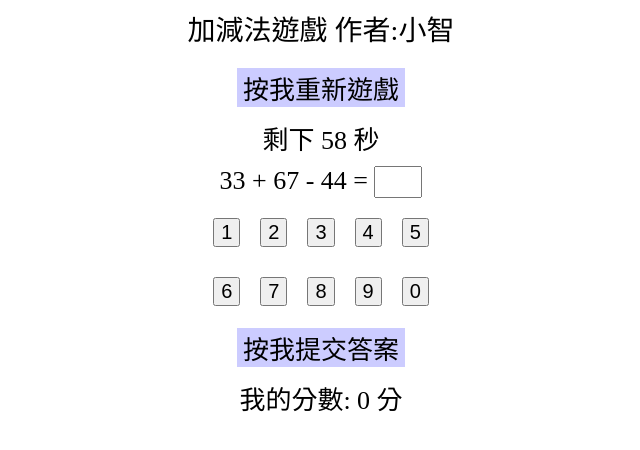
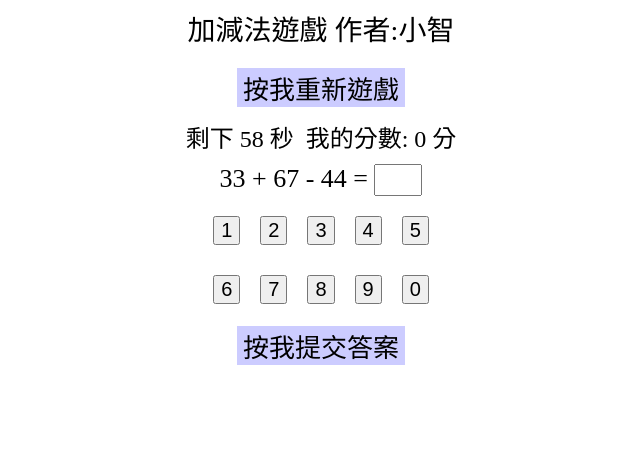
Before and after one commit to 10543218/PlusMinusTest, a plain HTML site: page index.html in a window 1280 px wide. Both pictures are taken after a click on the button "按我開始遊戲". Shown: the whole page, without its empty margins (319-959 px from the left). Drawn offline with Linux system fonts and the light colour scheme.

Commit message:
Update index.html

```diff
--- a/index.html
+++ b/index.html
@@ -31,7 +31,7 @@
 
 			.sec{
 				text-align: center;
-				font-size: 26px;
+				font-size: 24px;
 				margin-top: 10px;
 				visibility: hidden;
 			}
@@ -44,7 +44,7 @@
 
 			.submit, .restart, .myPoint{
 				text-align: center;
-				font-size: 26px;
+				font-size: 24px;
 				margin-top: 10px;
 				visibility: hidden;
 			}
@@ -65,7 +65,10 @@
 				font-size: 20px;
 			}
 
-
+			.secPoint{
+				display: flex;
+				justify-content: center;
+			}
 
 
 		</style>
@@ -73,7 +76,12 @@
 	<body>
 		<div class='title'>加減法遊戲 作者:小智</div><br>
 		<div class='mid'><input type="button" id="start" value="按我開始遊戲" class="button"/></div>
-		<div class='sec' id="sec">剩下 60 秒</div>
+		<div class="secPoint">
+			<div class='sec' id="sec">剩下 60 秒</div>
+			<div class='myPoint' id="myPoint">我的分數: ? 分</div>
+		</div>
+
+
 		<div class="question" id="qs">? &nbsp+&nbsp ? &nbsp-&nbsp ? = <input type="tel" class="inputAns" id="inputAns"></div>
 		<div class="qsNum" id="qsNum1">
 			<input class="num" type="button" value="1">
@@ -91,7 +99,6 @@
 		</div>
 
 		<div class='submit' id="submit"><input type="button" value="按我提交答案" class="button" /></div>
-		<div class='myPoint' id="myPoint">我的分數: ? 分</div>
 
 
 
@@ -143,7 +150,7 @@
 			qsNum1.style.visibility="visible";
 			qsNum2.style.visibility="visible";
 			myPoint.style.visibility="visible";
-			myPoint.innerHTML = "我的分數: " + score + " 分";
+			myPoint.innerHTML = "&nbsp&nbsp我的分數: " + score + " 分";
 
 			var remainSec = setInterval(function() {
 				if(firstSec>0){
@@ -163,7 +170,7 @@
 				bonus++;
 				score+=10 + bonus;
 				firstSec += 2;
-				myPoint.innerHTML = "我的分數: " + score + " 分";
+				myPoint.innerHTML = "&nbsp&nbsp我的分數: " + score + " 分";
 			}else{
 				firstSec -= 3;
 				bonus = -1;
```
